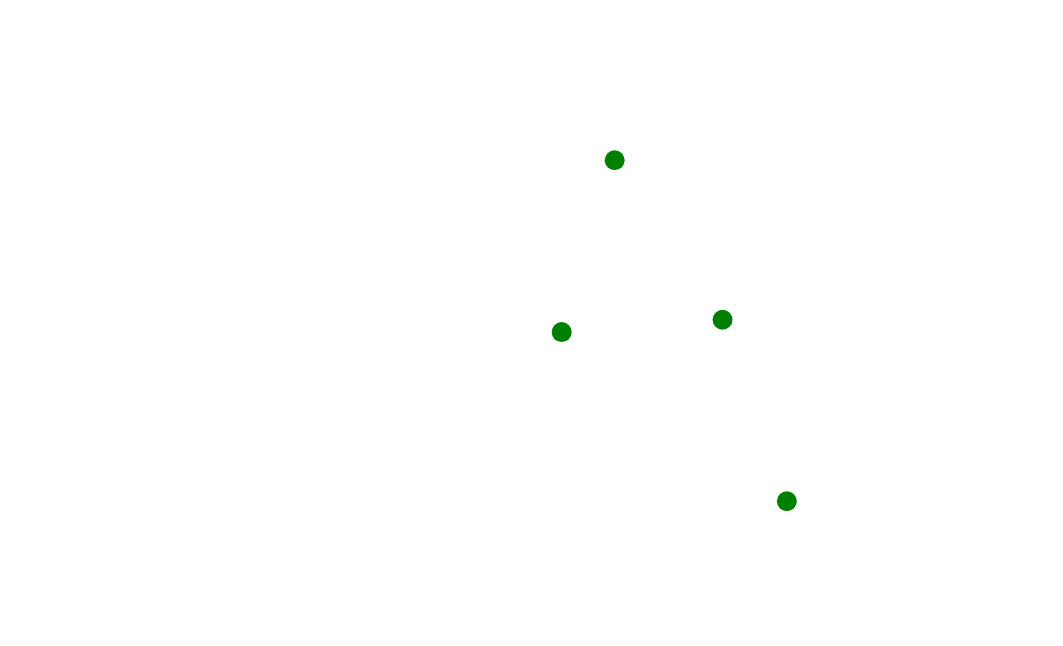
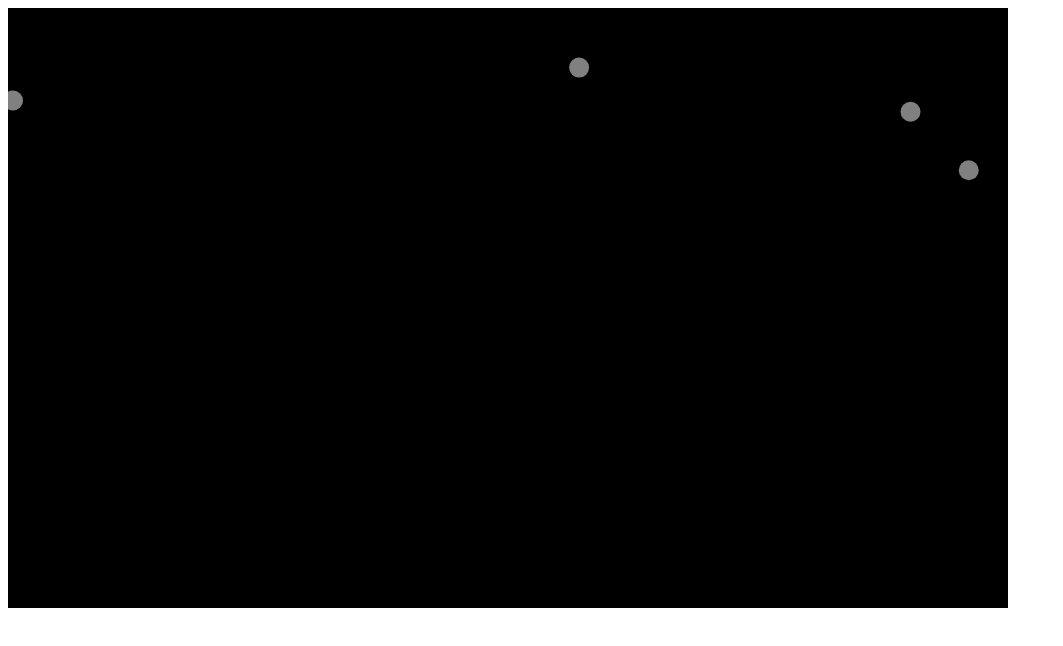
Before and after one commit to truongdevin/asteroids, a plain HTML site: page index.html in a window 1280 px wide. Shown: the whole page, without its empty margins (0-1063 px from the left). Drawn offline with Linux system fonts and the light colour scheme.

Commit message:
fixed asteroid wrapping and added collision detection

```diff
--- a/bundle.js
+++ b/bundle.js
@@ -46,19 +46,15 @@
 
 	var Game = __webpack_require__(1);
 	var GameView = __webpack_require__(5);
-	var M = __webpack_require__(3);
+	var MovingObject = __webpack_require__(3);
 
 	var canvasEl = document.getElementById("game-canvas");
-	canvasEl.height = 800;
-	canvasEl.width = 800;
+	canvasEl.width = Game.DIM_X;
+	canvasEl.height = Game.DIM_Y;
 
-	var newGame = new GameView();
-	newGame.start(canvasEl);
-
-	window.game = Game;
-	window.gameview = GameView;
-	window.m = M;
-	window.n = newGame;
+	var ctx = canvasEl.getContext("2d");
+	var game = new Game();
+	new GameView(game, ctx).start();
 
 
 /***/ },
@@ -67,23 +63,27 @@
 
 	var Asteroid = __webpack_require__(2);
 
-	function Game() {
-	  this.DIM_X = 800;
-	  this.DIM_Y = 800;
-	  this.NUM_ASTEROIDS = 4;
+	var Game = function () {
 	  this.asteroids = [];
 	  this.addAsteroids();
 	}
 
+	Game.BG_COLOR="black";
+	Game.DIM_X = 1000;
+	Game.DIM_Y = 600;
+	Game.NUM_ASTEROIDS = 4;
+
 	Game.prototype.addAsteroids = function() {
-	  for (var i = 0; i < this.NUM_ASTEROIDS; i++) {
+	  for (var i = 0; i < Game.NUM_ASTEROIDS; i++) {
 	    var a = new Asteroid({pos: this.randomPosition(), game: this});
 	    this.asteroids.push(a);
 	  }
 	};
 
 	Game.prototype.draw = function (ctx) {
-	  ctx.clearRect(0, 0, this.DIM_X, this.DIM_Y);
+	  ctx.clearRect(0, 0, Game.DIM_X, Game.DIM_Y);
+	  ctx.fillStyle = Game.BG_COLOR;
+	  ctx.fillRect(0,0,Game.DIM_X, Game.DIM_Y);
 
 	  this.asteroids.forEach(function(asteroid) {
 	    asteroid.draw(ctx);
@@ -98,16 +98,37 @@
 	};
 
 	Game.prototype.randomPosition = function() {
-	  var x = this.DIM_X * Math.random();
-	  var y = this.DIM_Y * Math.random();
+	  var x = Game.DIM_X * Math.random();
+	  var y = Game.DIM_Y * Math.random();
 	  return [x, y];
 	};
 
 	Game.prototype.wrap = function (pos) {
-	  pos[0] = pos[0] % 800;
-	  pos[1] = pos[1] % 800;
+	  pos[0] = pos[0] > 0 ? pos[0] % Game.DIM_X : Game.DIM_X
+	  pos[1] = pos[1] > 0 ? pos[1] % Game.DIM_Y : Game.DIM_Y
+
 	  return [pos[0], pos[1]];
 	};
+
+	Game.prototype.checkCollosions = function () {
+	  var self = this;
+	  this.asteroids.forEach(function(asteroid1) {
+	    self.asteroids.forEach(function(asteroid2) {
+	      if (asteroid1 === asteroid2) {
+	        return;
+	      }
+
+	      if (asteroid1.isCollidedWith(asteroid2)) {
+	        console.log("COLLIDED");
+	      }
+	    });
+	  });
+	};
+
+	Game.prototype.step = function () {
+	  this.moveObjects();
+	  this.checkCollosions();
+	}
 
 	module.exports = Game;
 
@@ -116,12 +137,11 @@
 /* 2 */
 /***/ function(module, exports, __webpack_require__) {
 
-	// Do we need to require all this stuff??
 	var MovingObject = __webpack_require__(3);
 	var Util = __webpack_require__(4);
 
-	function Asteroid(hash) {
-	  hash.color = hash.color || "#008000";
+	var Asteroid = function (hash) {
+	  hash.color = hash.color || "grey";
 	  hash.radius = hash.radius || 10;
 	  hash.vel = hash.vel || Util.randomVec(5);
 	  MovingObject.call(this, hash);
@@ -137,7 +157,7 @@
 /***/ function(module, exports) {
 
 
-	function MovingObject(hash) {
+	var MovingObject = function (hash) {
 	  this.pos = hash['pos'];
 	  this.vel = hash['vel'];
 	  this.radius = hash['radius'];
@@ -149,14 +169,7 @@
 	  ctx.fillStyle = this.color;
 	  ctx.beginPath();
 
-	  ctx.arc(
-	    this.pos[0],
-	    this.pos[1],
-	    this.radius,
-	    0,
-	    2 * Math.PI,
-	    false
-	  );
+	  ctx.arc(this.pos[0], this.pos[1], this.radius, 0, 2 * Math.PI, false);
 	  ctx.fill();
 	};
 
@@ -166,6 +179,13 @@
 	  this.game.wrap(this.pos);
 	};
 
+	MovingObject.prototype.isCollidedWith = function (otherObject) {
+	  var distance = Math.sqrt(
+	    Math.pow(this.pos[0]-otherObject.pos[0],2) + Math.pow(this.pos[1]-otherObject.pos[1],2)
+	  );
+	  return distance < (this.radius + otherObject.radius);
+	};
+
 	module.exports = MovingObject;
 
 
@@ -173,25 +193,23 @@
 /* 4 */
 /***/ function(module, exports) {
 
-	// function Util() {}
-	var util = {};
-	// Rather than adding a constructor, you can put helper methods in a regular old object and export that instead.
+	module.exports = {
+	  inherits: function (ChildClass, ParentClass) {
+	    function Surrogate() {}
+	    Surrogate.prototype = ParentClass.prototype;
+	    ChildClass.prototype = new Surrogate;
+	    ChildClass.prototype.constructor = ChildClass;
+	  },
 
-	util.inherits = function (ChildClass, ParentClass) {
-	  function Surrogate() {}
-	  Surrogate.prototype = ParentClass.prototype;
-	  ChildClass.prototype = new Surrogate;
-	  ChildClass.prototype.constructor = ChildClass;
+	  randomVec: function (length) {
+	    var deg = 2*Math.PI*Math.random();
+	    var plusOrMinusX = Math.random() < 0.5 ? -1 : 1;
+	    var plusOrMinusY = Math.random() < 0.5 ? -1 : 1;
+	    var x = Math.random()*length * plusOrMinusX;
+	    var y = Math.sqrt(length*length - x*x) * plusOrMinusY;
+	    return [x,y];
+	  }
 	};
-
-	util.randomVec = function (length) {
-	  var x = Math.random()*length;
-	  var y = Math.sqrt(length*length - x*x);
-	  return [x,y];
-	};
-
-
-	module.exports = util;
 
 
 /***/ },
@@ -200,17 +218,26 @@
 
 	var Game = __webpack_require__(1);
 
-	function GameView() {}
+	var GameView = function (game, ctx) {
+	  this.ctx = ctx;
+	  this.game = game;
+	  // this.ship = this.game.addShip();
+	};
 
 	GameView.prototype.start = function (canvasEl) {
-	    // get a 2d canvas drawing context. The canvas API lets us call
-	    // a `getContext` method on a canvas DOM element.
-	    var ctx = canvasEl.getContext("2d");
+	    // var ctx = canvasEl.getContext("2d");
+	    // var game = new Game();
 
-	    var game = new Game();
+	    // var refresh = function() {
+	    //   game.moveObjects();
+	    //   game.draw(ctx);
+	    // };
+	    var self = this;
 	    var refresh = function() {
-	      game.moveObjects();
-	      game.draw(ctx);
+	      // self.game.moveObjects();
+	      self.game.step();
+	      // self.game.checkCollosions();
+	      self.game.draw(self.ctx);
 	    };
 
 	    setInterval(refresh,20);
@@ -219,9 +246,6 @@
 
 	module.exports = GameView;
 
-	window.Game = Game;
-	// window.movingObject = movingObject;
-
 
 /***/ }
 /******/ ]);
--- a/index.html
+++ b/index.html
@@ -5,7 +5,7 @@
     <title></title>
   </head>
   <body>
-    <canvas id="game-canvas"/>
+    <canvas id="game-canvas" width="1000" length="600"/>
     <script src="bundle.js"></script>
 
   </body>
```
Also changed, not shown: asteroid.js (+4 -5 lines), asteroids.js (+6 -10 lines), game.js (+35 -10 lines), gameView.js (+16 -10 lines), movingObject.js (+9 -9 lines), util.js (+15 -17 lines), 1 other file.
